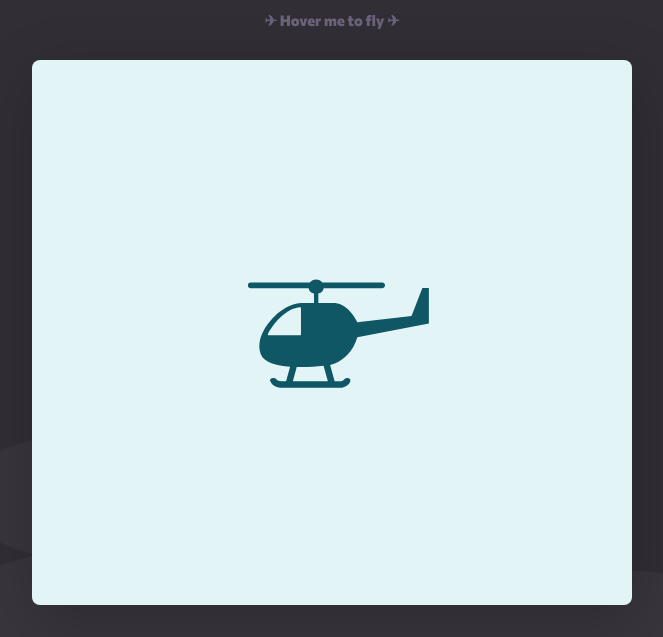
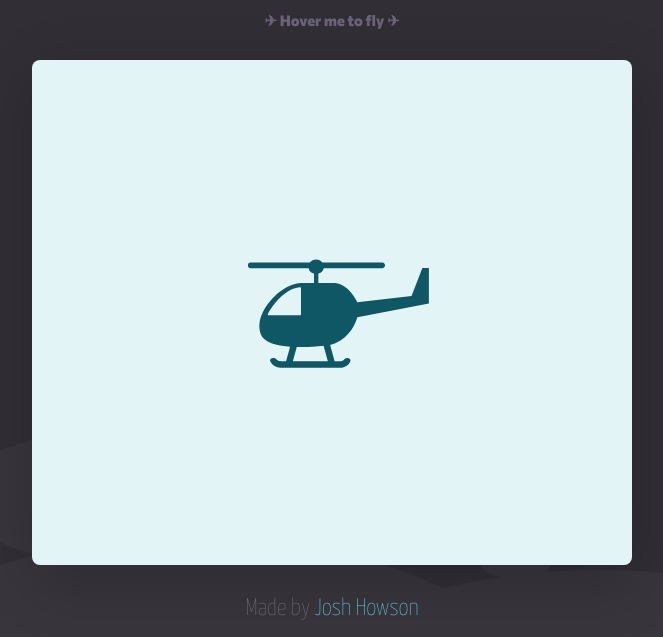
Before and after one commit to josh-b-howson/HappyHeli, a plain HTML site: page index.html in a window 1280 px wide. Shown: the part 163-800 px from the top of the page, without its empty margins (308-971 px from the left). Drawn offline with Linux system fonts and the light colour scheme.

Commit message:
Add 'copyright'

```diff
--- a/index.html
+++ b/index.html
@@ -31,6 +31,14 @@
       text-align: center;
       margin-bottom: 2rem;
     }
+    .copy {
+      font-family: 'Yanone Kaffeesatz', sans-serif;
+      font-size: 1.5rem;
+      margin-bottom:1rem;
+      text-align: center;
+      color: rgba(255, 255, 255, .3);
+    }
+    .copy .j {color:#5dd6e9}
 
     .wrap::before {
       position: absolute;
@@ -297,6 +305,7 @@
         </div>
       </div>
     </div>
+    <div class="copy">Made by <span class="j">Josh Howson</span></div>
   </div>
 </body>
 
```
